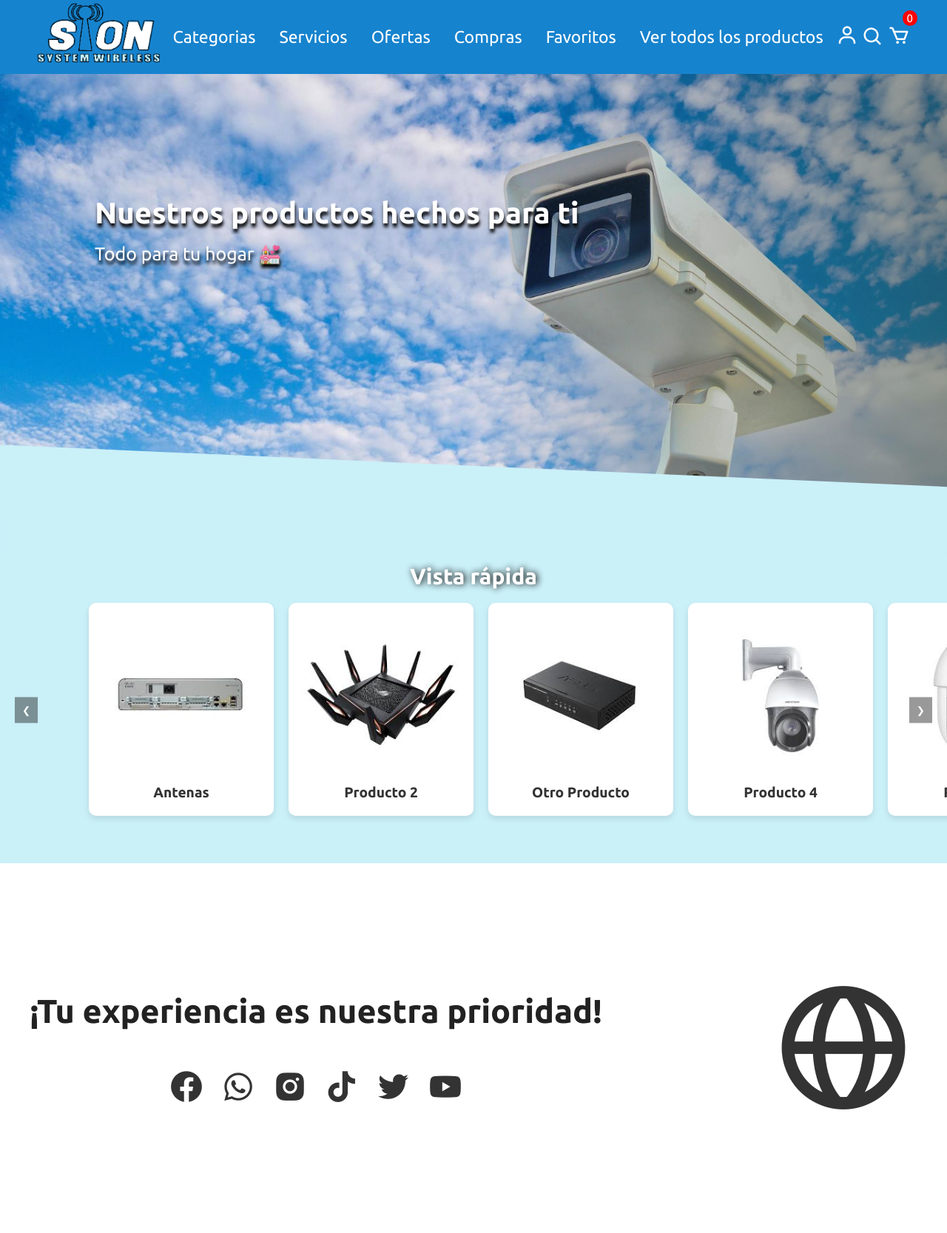
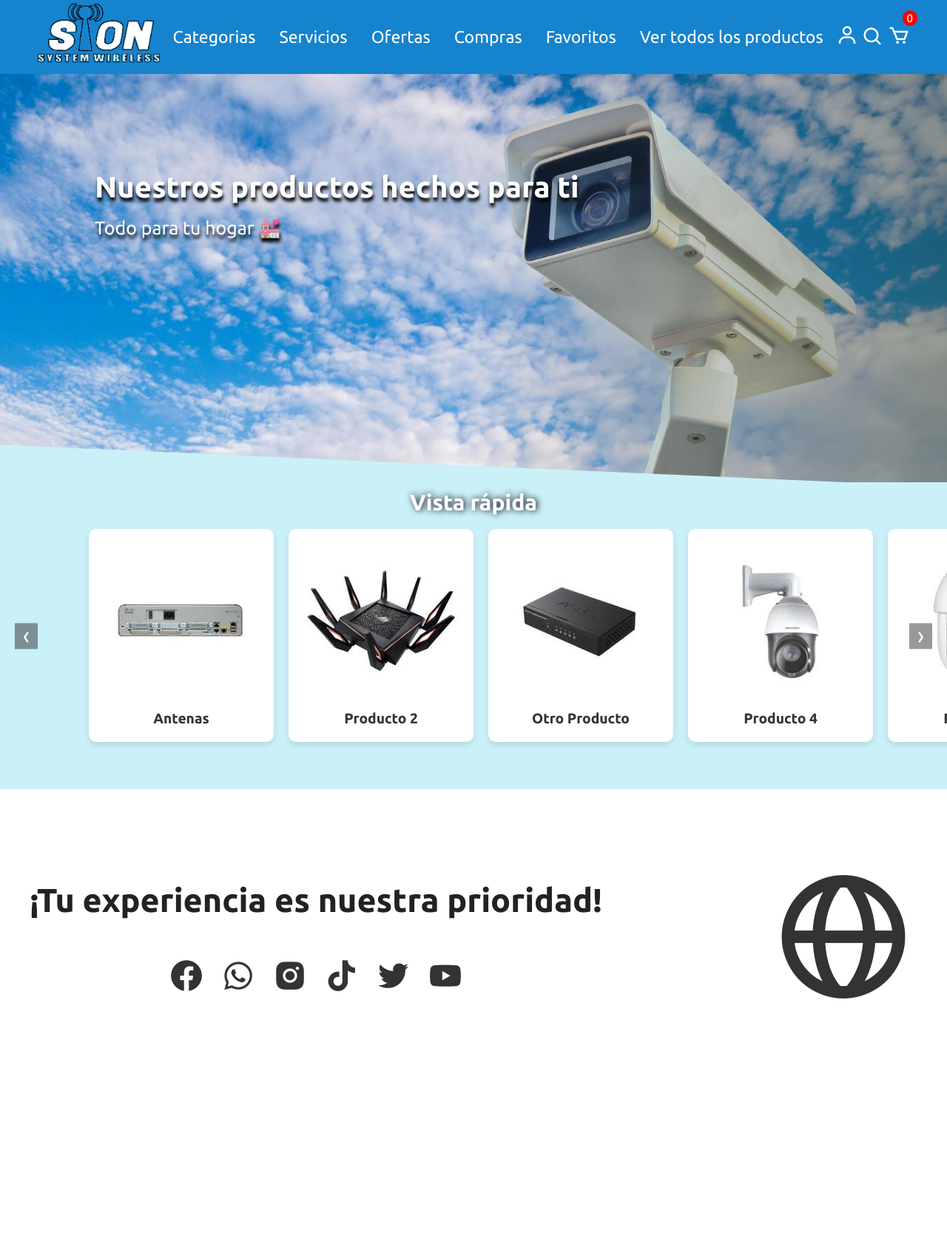
Before and after one commit to PonchoSaldana/SION, a PHP site: page / in a window 1280 px wide. Shown: the whole page at 74% size. After the commit the page ends 1350 px from the top, so only its background shows below. Run offline with PHP 8.4, Linux system fonts and the light colour scheme.

Commit message:
modifique la altura de la imagen

```diff
--- a/SION/css/style.css
+++ b/SION/css/style.css
@@ -32,7 +32,7 @@ p{
 .banner {
     background-image: linear-gradient(to right, hsla(221, 100%, 50%, 0), hsla(253, 42%, 19%, 0), hsla(107, 15%, 24%, 0.5)),url(../img/fondoINDEX.webp);
     width: 100%;
-    height: 750px;
+    height: 650px;
     background-repeat: no-repeat;
     background-size: cover;
     background-position: center;
@@ -364,7 +364,7 @@ nav .nav-bar .logo a {
     padding: 30px 20px; /* Espaciado interno arriba, abajo y a los lados */
     display: flex; /* Para centrar el contenido de la sección si es necesario */
     justify-content: center;
-    height: 500px;
+    height: 400px;
     align-items: center;
     min-height: 250px; /* Altura mínima para que el contenido central se vea bien */
 }
```
